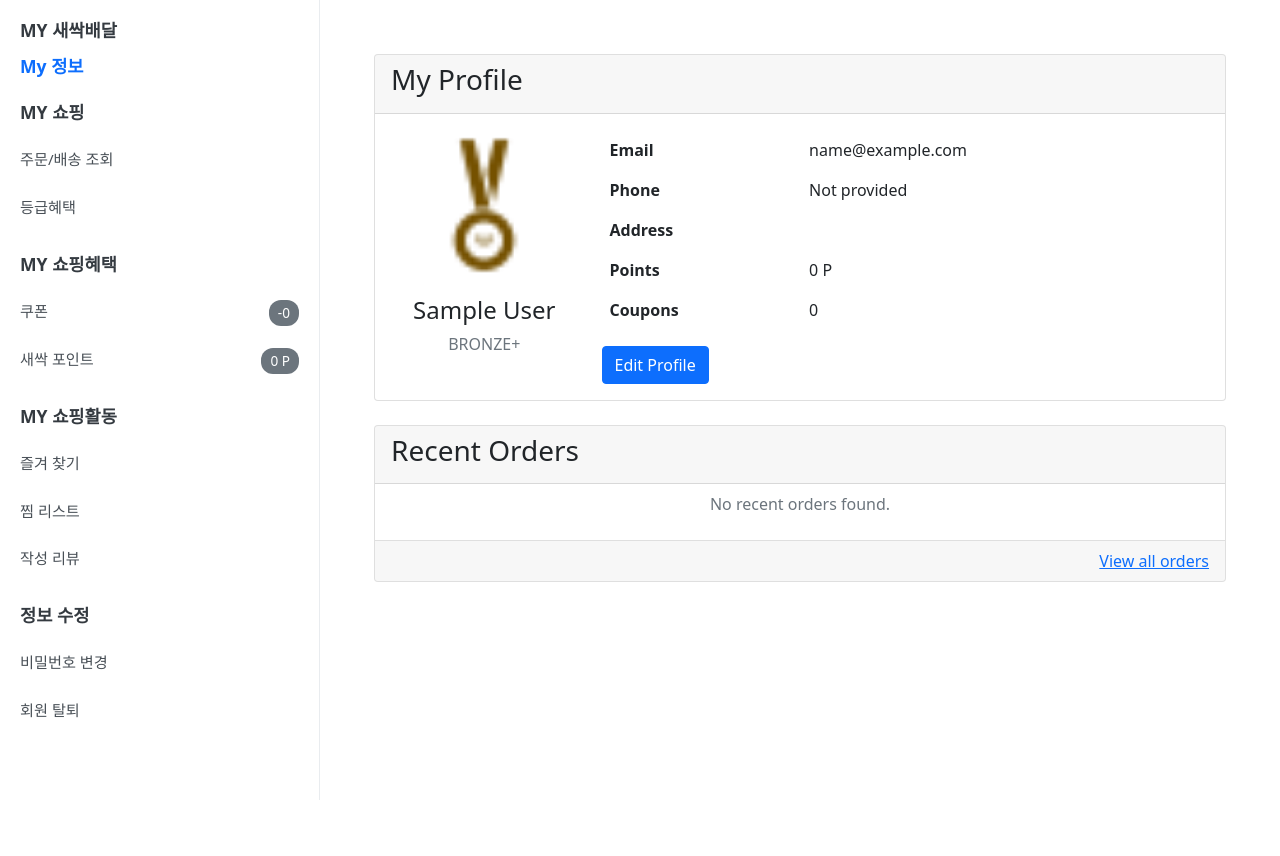
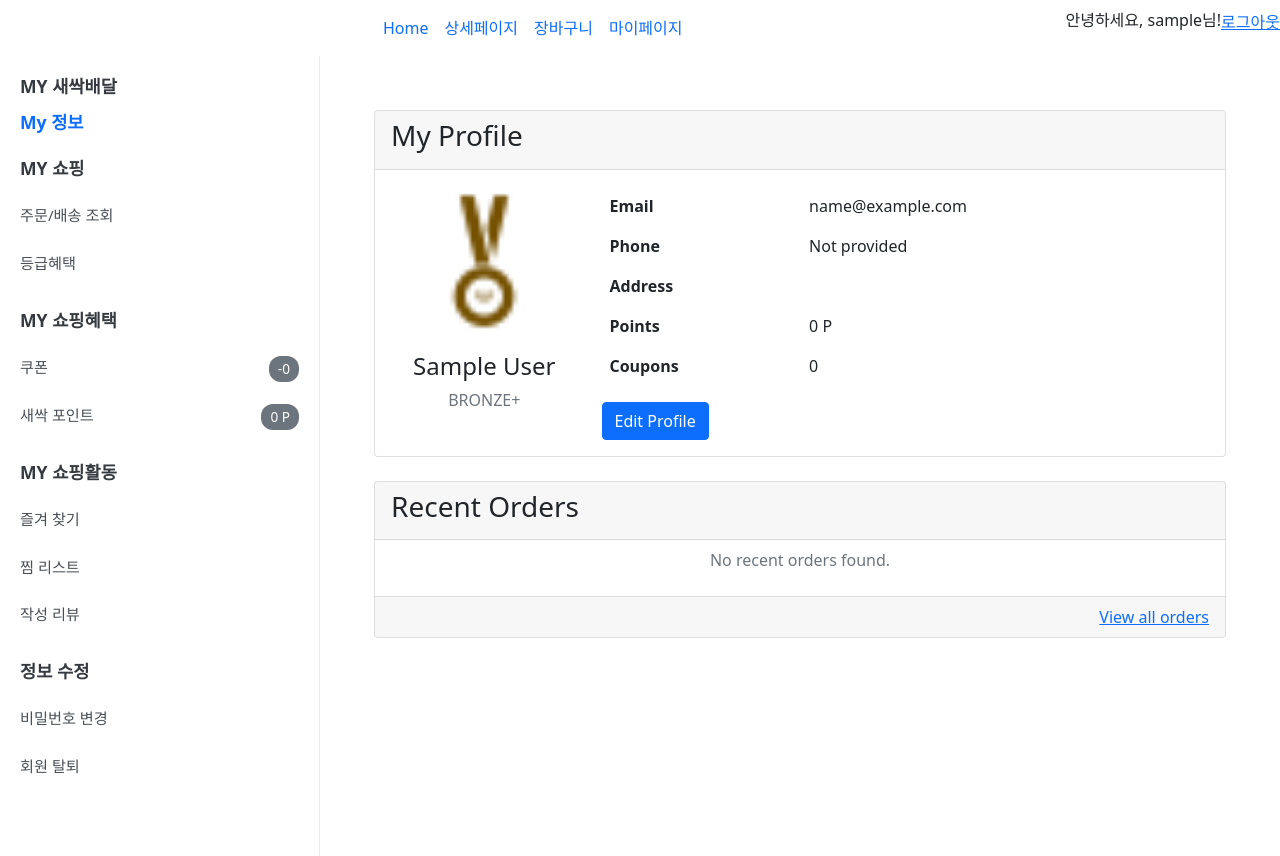
Before and after one commit to jhj1111/sessac_shoping_web, a Django app: page /mypage/ in a window 1280 px wide. Before the commit the page ends 800 px from the top, so only its background shows below. Run offline with Django 5.2, Linux system fonts and the light colour scheme; the visitor is signed in with stand-in values (Sample User, id 1); data that the repository does not hold is empty; some libraries are stand-ins or nearby versions.

Commit message:
feat(mypage): add nav mypage

```diff
--- a/apps/mypage/templates/mypage/mypage_base.html
+++ b/apps/mypage/templates/mypage/mypage_base.html
@@ -6,9 +6,9 @@
     <link href="https://cdn.jsdelivr.net/npm/bootstrap@5.1.3/dist/css/bootstrap.min.css" rel="stylesheet">
     <link rel="stylesheet" href="https://cdnjs.cloudflare.com/ajax/libs/font-awesome/6.1.1/css/all.min.css">
     <style>
-        {% comment %} body {
-            background-color: #f4f6f9;
-        } {% endcomment %}
+        body {
+            background-color: #ffffff;
+        }
         .sidebar {
             background-color: #ffffff;
             border-right: 1px solid #e9ecef;
@@ -66,6 +66,7 @@
     </style>
 </head>
 <body>
+    {% include 'mypage/nav.html' %}
     <div class="container-fluid">
         <div class="row">
             <!-- 사이드바 -->
--- /dev/null
+++ b/apps/mypage/templates/mypage/nav.html
@@ -0,0 +1,37 @@
+{% load socialaccount %}
+<nav class="navbar navbar-expand-lg custom_nav-container ">
+
+  <button class="navbar-toggler" type="button" data-toggle="collapse" data-target="#navbarSupportedContent" aria-controls="navbarSupportedContent" aria-expanded="false" aria-label="Toggle navigation">
+    <span class=""> </span>
+  </button>
+
+  <div class="collapse navbar-collapse" id="navbarSupportedContent">
+    <ul class="navbar-nav  mx-auto ">
+      <li class="nav-item active">
+        <a class="nav-link" href="{% url 'restaurants:post-list' %}">Home </a>
+      </li>
+      <li class="nav-item active">
+        <a class="nav-link" href="{% url 'restaurants:main-detail' %}">상세페이지</a>
+      </li>
+      <li class="nav-item active">
+        <a class="nav-link" href="{% url 'restaurants:post-list' %}">장바구니</a>
+      </li>
+      <li class="nav-item active">
+        <a class="nav-link" href="{% url 'mypage:mypage_main' %}">마이페이지</a>
+      </li>
+    </ul>
+  </div>
+
+  <ul class="navbar-nav ms-auto">
+       {% if user.is_authenticated %}
+    <p>안녕하세요, {{ user.username }}님!</p>
+
+    <form action="{% url 'accounts:logout' %}" method="post" style="display:inline;">
+    {% csrf_token %}
+    <button type="submit" class="btn btn-link" style="padding:0; border:none;">로그아웃</button>
+     </form>
+    {% else %}
+        <a href="{% url 'accounts:login' %}">로그인</a>
+        {% endif %}
+  </ul>
+</nav>
```
